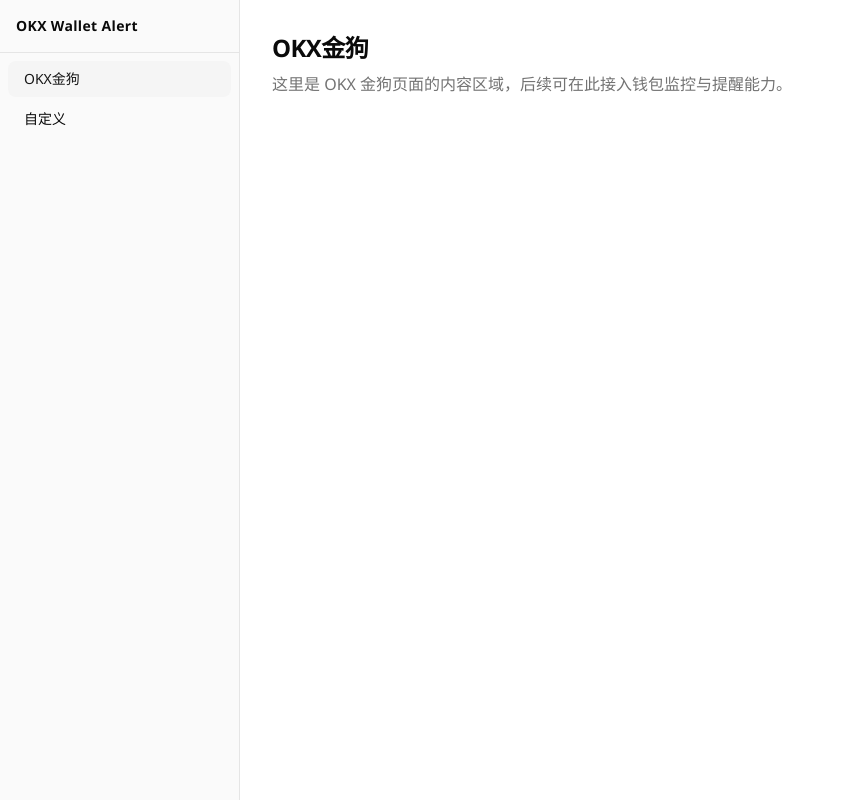
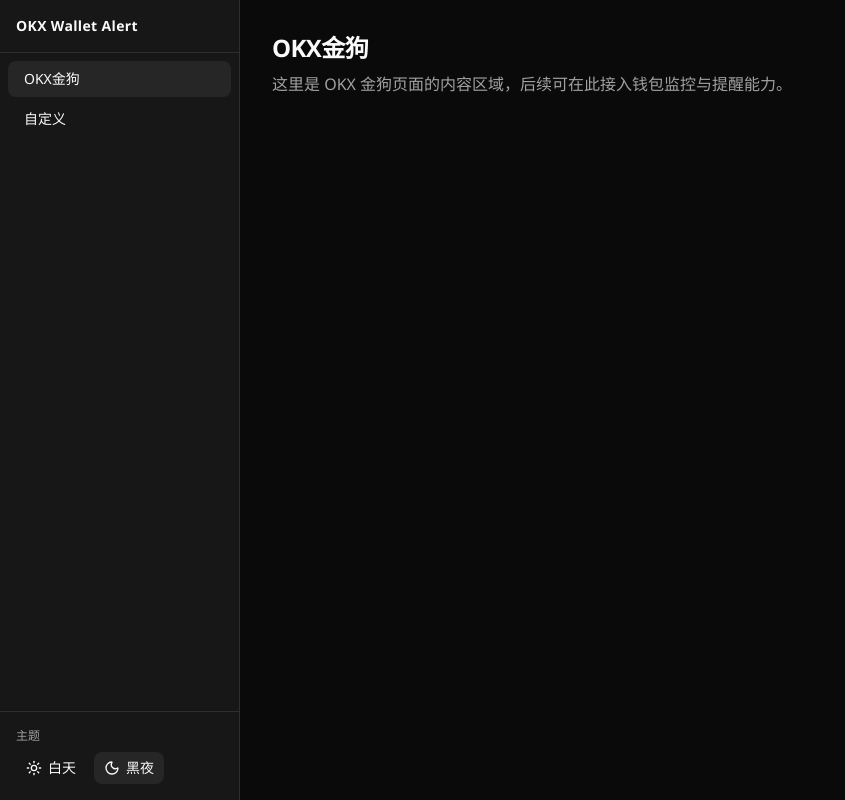
Before and after one commit to Joey950326/okx-wallet-alert, a Next.js app: page /okx-jingou in a window 1280 px wide. Shown: the whole page, without its empty margins (0-845 px from the left). Built offline with nearby package versions, Linux system fonts and the light colour scheme.

Commit message:
feat：新增黑夜模式

```diff
--- a/app/layout.tsx
+++ b/app/layout.tsx
@@ -1,10 +1,33 @@
 import type { Metadata } from "next";
 import "./globals.css";
+import { ThemeProvider } from "@/components/theme/theme-provider";
 
 export const metadata: Metadata = {
   title: "OKX Wallet Alert",
   description: "OKX wallet monitor dashboard",
 };
+
+const themeInitScript = `
+(() => {
+  const storageKey = "okx-wallet-alert-theme";
+  const root = document.documentElement;
+  const fallbackTheme = "dark";
+
+  try {
+    const savedTheme = localStorage.getItem(storageKey);
+    const resolvedTheme =
+      savedTheme === "light" || savedTheme === "dark"
+        ? savedTheme
+        : fallbackTheme;
+
+    root.classList.toggle("dark", resolvedTheme === "dark");
+    root.style.colorScheme = resolvedTheme;
+  } catch {
+    root.classList.toggle("dark", fallbackTheme === "dark");
+    root.style.colorScheme = fallbackTheme;
+  }
+})();
+`;
 
 export default function RootLayout({
   children,
@@ -12,8 +35,13 @@ export default function RootLayout({
   children: React.ReactNode;
 }>) {
   return (
-    <html lang="zh-CN">
-      <body className="antialiased">{children}</body>
+    <html lang="zh-CN" suppressHydrationWarning>
+      <head>
+        <script dangerouslySetInnerHTML={{ __html: themeInitScript }} />
+      </head>
+      <body className="antialiased">
+        <ThemeProvider>{children}</ThemeProvider>
+      </body>
     </html>
   );
 }
--- a/components/layout/dashboard-shell.tsx
+++ b/components/layout/dashboard-shell.tsx
@@ -4,6 +4,7 @@ import * as React from "react"
 import { Menu } from "lucide-react"
 
 import { SidebarNav } from "@/components/layout/sidebar-nav"
+import { ThemeSwitcher } from "@/components/theme/theme-switcher"
 import { Button } from "@/components/ui/button"
 import {
   Sheet,
@@ -29,6 +30,10 @@ export function DashboardShell({ children }: DashboardShellProps) {
         <div className="flex-1 p-2">
           <SidebarNav />
         </div>
+        <div className="border-t p-4">
+          <p className="mb-2 text-xs font-medium text-muted-foreground">主题</p>
+          <ThemeSwitcher />
+        </div>
       </aside>
 
       <div className="flex flex-col bg-background">
@@ -49,6 +54,7 @@ export function DashboardShell({ children }: DashboardShellProps) {
             </SheetContent>
           </Sheet>
           <p className="text-sm font-semibold tracking-wide">OKX Wallet Alert</p>
+          <ThemeSwitcher compact />
         </header>
 
         <main className="flex-1 p-4 md:p-8">{children}</main>
--- /dev/null
+++ b/components/theme/theme-provider.tsx
@@ -0,0 +1,68 @@
+"use client"
+
+import * as React from "react"
+
+const THEME_STORAGE_KEY = "okx-wallet-alert-theme"
+
+export type Theme = "light" | "dark"
+
+type ThemeProviderValue = {
+  theme: Theme
+  setTheme: (theme: Theme) => void
+}
+
+const ThemeContext = React.createContext<ThemeProviderValue | null>(null)
+
+type ThemeProviderProps = {
+  children: React.ReactNode
+  defaultTheme?: Theme
+}
+
+function isTheme(value: string | null): value is Theme {
+  return value === "light" || value === "dark"
+}
+
+function getInitialTheme(defaultTheme: Theme): Theme {
+  if (typeof window === "undefined") {
+    return defaultTheme
+  }
+
+  try {
+    if (document.documentElement.classList.contains("dark")) {
+      return "dark"
+    }
+
+    const savedTheme = localStorage.getItem(THEME_STORAGE_KEY)
+    if (isTheme(savedTheme)) {
+      return savedTheme
+    }
+  } catch {
+    return defaultTheme
+  }
+
+  return defaultTheme
+}
+
+export function ThemeProvider({ children, defaultTheme = "dark" }: ThemeProviderProps) {
+  const [theme, setTheme] = React.useState<Theme>(() => getInitialTheme(defaultTheme))
+
+  React.useEffect(() => {
+    const root = document.documentElement
+    root.classList.toggle("dark", theme === "dark")
+    root.style.colorScheme = theme
+    localStorage.setItem(THEME_STORAGE_KEY, theme)
+  }, [theme])
+
+  const value = React.useMemo(() => ({ theme, setTheme }), [theme])
+
+  return <ThemeContext.Provider value={value}>{children}</ThemeContext.Provider>
+}
+
+export function useTheme() {
+  const context = React.useContext(ThemeContext)
+  if (!context) {
+    throw new Error("useTheme must be used within ThemeProvider")
+  }
+
+  return context
+}
--- /dev/null
+++ b/components/theme/theme-switcher.tsx
@@ -0,0 +1,65 @@
+"use client"
+
+import { Moon, Sun } from "lucide-react"
+
+import { Button } from "@/components/ui/button"
+import { cn } from "@/lib/utils"
+
+import { useTheme } from "./theme-provider"
+
+type ThemeSwitcherProps = {
+  className?: string
+  compact?: boolean
+}
+
+export function ThemeSwitcher({ className, compact = false }: ThemeSwitcherProps) {
+  const { theme, setTheme } = useTheme()
+
+  if (compact) {
+    return (
+      <div className={cn("flex items-center gap-1", className)}>
+        <Button
+          type="button"
+          size="icon-sm"
+          variant={theme === "light" ? "secondary" : "ghost"}
+          onClick={() => setTheme("light")}
+          aria-label="切换到白天主题"
+        >
+          <Sun />
+        </Button>
+        <Button
+          type="button"
+          size="icon-sm"
+          variant={theme === "dark" ? "secondary" : "ghost"}
+          onClick={() => setTheme("dark")}
+          aria-label="切换到黑夜主题"
+        >
+          <Moon />
+        </Button>
+      </div>
+    )
+  }
+
+  return (
+    <div className={cn("flex items-center gap-2", className)}>
+      <Button
+        type="button"
+        size="sm"
+        variant={theme === "light" ? "secondary" : "ghost"}
+        onClick={() => setTheme("light")}
+      >
+        <Sun />
+        白天
+      </Button>
+      <Button
+        type="button"
+        size="sm"
+        variant={theme === "dark" ? "secondary" : "ghost"}
+        onClick={() => setTheme("dark")}
+      >
+        <Moon />
+        黑夜
+      </Button>
+    </div>
+  )
+}
```
